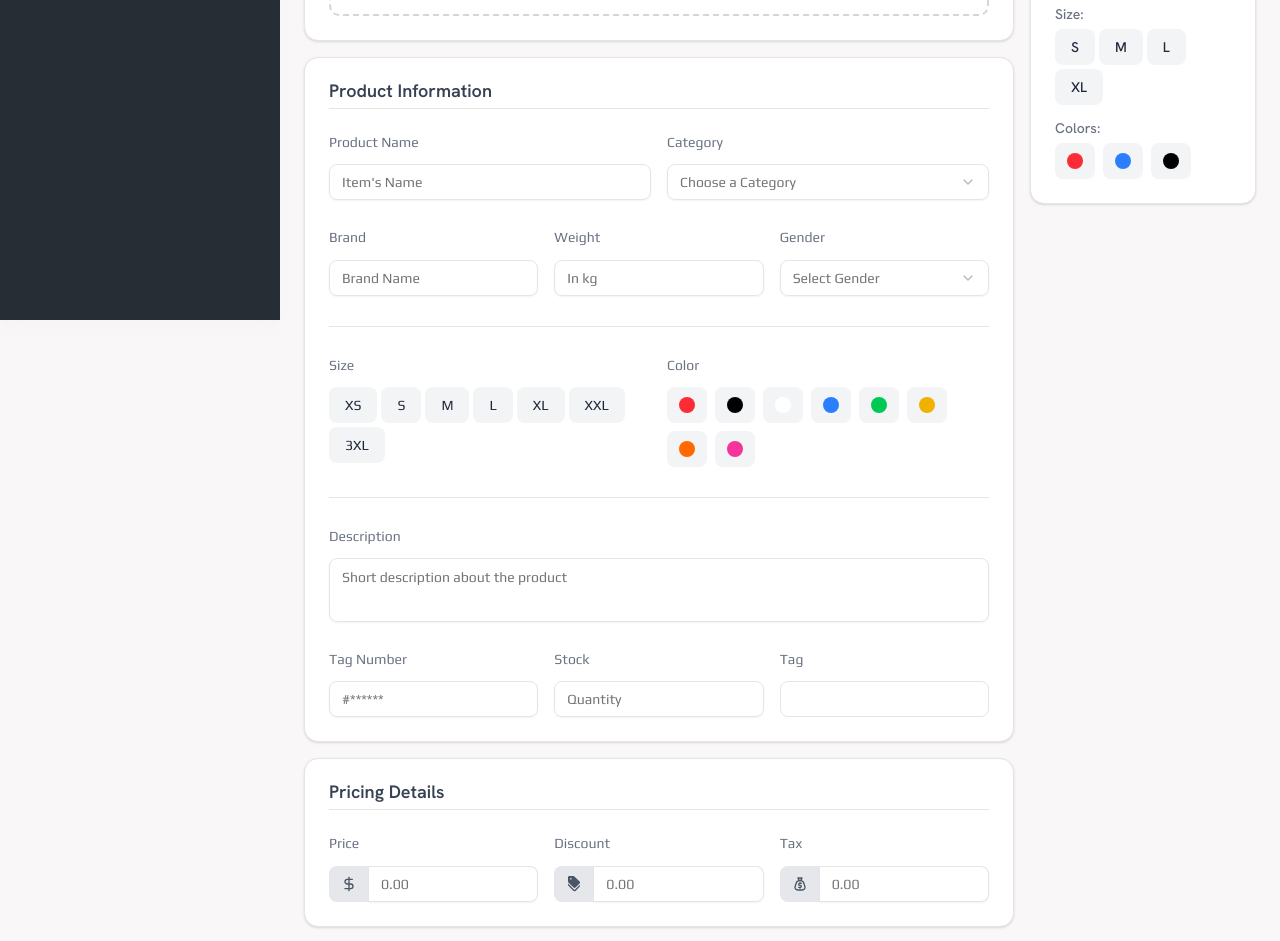
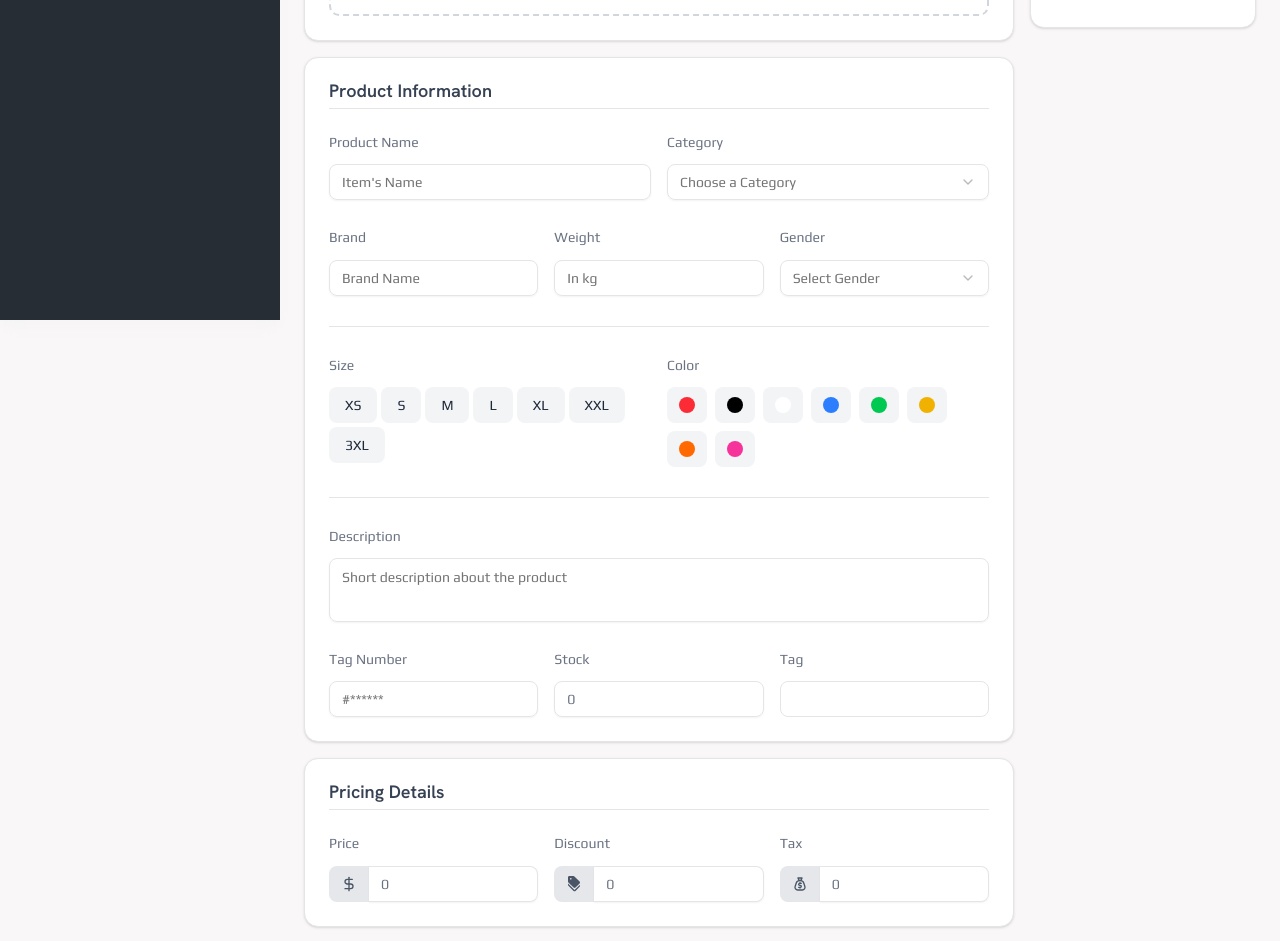
Before and after one commit to 991996/RK-Dashboard, a React (Vite) app: page /addProduct in a window 1280 px wide. Shown: the part 480-1421 px from the top of the page. Built offline with nearby package versions, Linux system fonts and the light colour scheme.

Commit message:
add product reducer

```diff
--- a/src/pages/products/ColorInput.jsx
+++ b/src/pages/products/ColorInput.jsx
@@ -1,14 +1,26 @@
 import { Button } from "@/components/ui/button";
 import { colorClasses, colorsList } from "@/data/productList";
 
-export default function ColorInput({ colors = colorsList }) {
+export default function ColorInput({ colors = colorsList, product, dispatch }) {
   return (
     <div className="flex flex-wrap gap-2">
       {colors.map((color, index) => {
         return (
           <Button
             key={index}
-            className="cursor-pointer bg-gray-100 hover:bg-gray-100 p-3"
+            type="button"
+            className={`cursor-pointer p-3
+              ${
+                product?.colors.includes(color)
+                  ? "bg-gray-500 text-white"
+                  : "bg-gray-100 text-gray-800 hover:bg-gray-100"
+              }`}
+            onClick={() => {
+              dispatch({
+                type: "TOGGLE_COLOR",
+                payload: color,
+              });
+            }}
           >
             <div
               className={`w-4 aspect-square rounded-full ${colorClasses[color]}`}
--- a/src/pages/products/PricingDetails.jsx
+++ b/src/pages/products/PricingDetails.jsx
@@ -7,7 +7,7 @@ import { DollarSign } from "lucide-react";
 import { MdDiscount } from "react-icons/md";
 import { TbTax } from "react-icons/tb";
 
-export function PricingDetails() {
+export function PricingDetails({ product, dispatch }) {
   return (
     <Card
       className="text-gray-500 dark:text-gray-300 text-lg
@@ -20,7 +20,6 @@ export function PricingDetails() {
         <hr />
       </CardHeader>
       <CardContent>
-        <form>
         <FieldGroup>
           <FieldSet>
             <FieldGroup>
@@ -39,6 +38,14 @@ export function PricingDetails() {
                       placeholder="0.00"
                       type="number"
                       required
+                      value={product.price}
+                      onChange={(event) =>
+                        dispatch({
+                          type: "UPDATE_FIELD",
+                          field: "price",
+                          value: event.target.value,
+                        })
+                      }
                     />
                   </ButtonGroup>
                 </Field>
@@ -51,7 +58,19 @@ export function PricingDetails() {
                     >
                       <MdDiscount />
                     </Button>
-                      <Input id="discount" placeholder="0.00" type="number" />
+                    <Input
+                      id="discount"
+                      placeholder="0.00"
+                      type="number"
+                      value={product.discount}
+                      onChange={(event) =>
+                        dispatch({
+                          type: "UPDATE_FIELD",
+                          field: "discount",
+                          value: event.target.value,
+                        })
+                      }
+                    />
                   </ButtonGroup>
                 </Field>
                 <Field>
@@ -63,14 +82,25 @@ export function PricingDetails() {
                     >
                       <TbTax />
                     </Button>
-                      <Input id="tax" placeholder="0.00" type="number" />
+                    <Input
+                      id="tax"
+                      placeholder="0.00"
+                      type="number"
+                      value={product.tax}
+                      onChange={(event) =>
+                        dispatch({
+                          type: "UPDATE_FIELD",
+                          field: "tax",
+                          value: event.target.value,
+                        })
+                      }
+                    />
                   </ButtonGroup>
                 </Field>
               </div>
             </FieldGroup>
           </FieldSet>
         </FieldGroup>
-        </form>
       </CardContent>
     </Card>
   );
--- a/src/pages/products/ProductCard.jsx
+++ b/src/pages/products/ProductCard.jsx
@@ -1,12 +1,10 @@
 import { Card, CardContent } from "@/components/ui/card";
 import productImage from "@/assets/p-1.png";
 import { Label } from "@/components/ui/label";
-import SizeInput from "./SizeInput";
-import ColorInput from "./ColorInput";
+import { Button } from "@/components/ui/button";
+import { colorClasses } from "@/data/productList";
 
-export default function ProductCard() {
-  const colors = ["red", "blue", "black"];
-  const sizes = ["S", "M", "L", "XL"];
+export default function ProductCard({ product }) {
   return (
     <Card
       className="text-gray-500 dark:text-gray-300 text-lg
@@ -21,7 +19,7 @@ export default function ProductCard() {
           {/* product name */}
           <div className="flex items-center gap-2">
             <h1 className="font-semibold text-lg text-gray-700">
-              Men Black Slim Fit T-shirt
+              {product.name}
             </h1>
             <p className="text-sm">(Fashion)</p>
           </div>
@@ -29,7 +27,7 @@ export default function ProductCard() {
           <div className="flex flex-col gap-1">
             <Label>Price:</Label>
             <div className="flex gap-2 font-medium items-center">
-              <p className=" line-through">$100</p>
+              <p className=" line-through">${product.price}</p>
               <p className="text-gray-700">$80</p>
               <p className="text-sm">(30% off)</p>
             </div>
@@ -37,12 +35,38 @@ export default function ProductCard() {
           {/* size */}
           <div className="flex flex-col gap-2">
             <Label>Size:</Label>
-            <SizeInput sizes={sizes} />
+            <div className="flex flex-wrap gap-1">
+              {product?.sizes.map((size, index) => {
+                return (
+                  <Button
+                    key={index}
+                    type="button"
+                    className="cursor-pointer bg-gray-100 text-gray-800 hover:bg-gray-100"
+                  >
+                    {size}
+                  </Button>
+                );
+              })}
+            </div>
           </div>
           {/* Colors */}
           <div className="flex flex-col gap-2">
             <Label>Colors:</Label>
-            <ColorInput colors={colors} />
+            <div className="flex flex-wrap gap-2">
+              {product?.colors.map((color, index) => {
+                return (
+                  <Button
+                    key={index}
+                    type="button"
+                    className="cursor-pointer p-3 bg-gray-100 text-gray-800 hover:bg-gray-100"
+                  >
+                    <div
+                      className={`w-4 aspect-square rounded-full ${colorClasses[color]}`}
+                    ></div>
+                  </Button>
+                );
+              })}
+            </div>
           </div>
         </div>
       </CardContent>
--- a/src/pages/products/ProductInfoForm.jsx
+++ b/src/pages/products/ProductInfoForm.jsx
@@ -21,7 +21,8 @@ import TagInput from "./TagInput";
 import ColorInput from "./ColorInput";
 import SizeInput from "./SizeInput";
 
-export function ProductInfoForm() {
+export function ProductInfoForm({ product, dispatch }) {
+  console.log(product);
   return (
     <Card
       className="text-gray-500 dark:text-gray-300 text-lg
@@ -34,14 +35,25 @@ export function ProductInfoForm() {
         <hr />
       </CardHeader>
       <CardContent>
-        <form>
         <FieldGroup>
           <FieldSet>
             <FieldGroup>
               <div className="grid grid-cols-1 md:grid-cols-2 gap-4">
                 <Field>
                   <FieldLabel htmlFor="name">Product Name</FieldLabel>
-                    <Input id="name" placeholder="Item's Name" required />
+                  <Input
+                    id="name"
+                    placeholder="Item's Name"
+                    required
+                    value={product.name}
+                    onChange={(event) =>
+                      dispatch({
+                        type: "UPDATE_FIELD",
+                        field: "name",
+                        value: event.target.value,
+                      })
+                    }
+                  />
                 </Field>
                 <Field>
                   <FieldLabel htmlFor="category">Category</FieldLabel>
@@ -65,11 +77,35 @@ export function ProductInfoForm() {
               <div className="grid grid-cols-2 lg:grid-cols-3 gap-4">
                 <Field>
                   <FieldLabel htmlFor="brand">Brand</FieldLabel>
-                    <Input id="brand" placeholder="Brand Name" required />
+                  <Input
+                    id="brand"
+                    placeholder="Brand Name"
+                    required
+                    value={product.brand}
+                    onChange={(event) =>
+                      dispatch({
+                        type: "UPDATE_FIELD",
+                        field: "brand",
+                        value: event.target.value,
+                      })
+                    }
+                  />
                 </Field>
                 <Field>
                   <FieldLabel htmlFor="weight">Weight</FieldLabel>
-                    <Input id="weight" placeholder="In kg" required />
+                  <Input
+                    id="weight"
+                    placeholder="In kg"
+                    required
+                    value={product.weight}
+                    onChange={(event) =>
+                      dispatch({
+                        type: "UPDATE_FIELD",
+                        field: "weight",
+                        value: event.target.value,
+                      })
+                    }
+                  />
                 </Field>
                 <Field>
                   <FieldLabel htmlFor="gender">Gender</FieldLabel>
@@ -95,11 +131,11 @@ export function ProductInfoForm() {
               <div className="grid grid-cols-1 xl:grid-cols-2 gap-4">
                 <Field>
                   <FieldLabel htmlFor="size">Size</FieldLabel>
-                    <SizeInput />
+                  <SizeInput product={product} dispatch={dispatch} />
                 </Field>
                 <Field>
                   <FieldLabel htmlFor="size">Color</FieldLabel>
-                    <ColorInput />
+                  <ColorInput product={product} dispatch={dispatch} />
                 </Field>
               </div>
             </FieldGroup>
@@ -113,13 +149,33 @@ export function ProductInfoForm() {
                   id="description"
                   placeholder="Short description about the product"
                   className="resize-none"
+                  value={product.description}
+                  onChange={(event) =>
+                    dispatch({
+                      type: "UPDATE_FIELD",
+                      field: "description",
+                      value: event.target.value,
+                    })
+                  }
                 />
               </Field>
 
               <div className="grid grid-cols-1 sm:grid-cols-2 lg:grid-cols-3 gap-4">
                 <Field>
                   <FieldLabel htmlFor="tagNumber">Tag Number</FieldLabel>
-                    <Input id="tagNumber" placeholder="#******" type="number" />
+                  <Input
+                    id="tagNumber"
+                    placeholder="#******"
+                    type="number"
+                    value={product.tagNumber}
+                    onChange={(event) =>
+                      dispatch({
+                        type: "UPDATE_FIELD",
+                        field: "tagNumber",
+                        value: event.target.value,
+                      })
+                    }
+                  />
                 </Field>
                 <Field>
                   <FieldLabel htmlFor="stock">Stock</FieldLabel>
@@ -128,6 +184,14 @@ export function ProductInfoForm() {
                     placeholder="Quantity"
                     type="number"
                     required
+                    value={product.stock}
+                    onChange={(event) =>
+                      dispatch({
+                        type: "UPDATE_FIELD",
+                        field: "stock",
+                        value: event.target.value,
+                      })
+                    }
                   />
                 </Field>
                 <Field>
@@ -138,7 +202,6 @@ export function ProductInfoForm() {
             </FieldGroup>
           </FieldSet>
         </FieldGroup>
-        </form>
       </CardContent>
     </Card>
   );
--- a/src/pages/products/SizeInput.jsx
+++ b/src/pages/products/SizeInput.jsx
@@ -1,14 +1,26 @@
 import { Button } from "@/components/ui/button";
 import { sizeList } from "@/data/productList";
 
-export default function SizeInput({ sizes = sizeList }) {
+export default function SizeInput({ sizes = sizeList, product, dispatch }) {
   return (
     <div className="flex flex-wrap gap-1">
       {sizes.map((size, index) => {
         return (
           <Button
             key={index}
-            className="cursor-pointer bg-gray-100 text-gray-800 hover:bg-gray-100"
+            type="button"
+            className={`cursor-pointer
+              ${
+                product?.sizes.includes(size)
+                  ? "bg-gray-500 text-white"
+                  : "bg-gray-100 text-gray-800 hover:bg-gray-100"
+              }`}
+            onClick={() => {
+              dispatch({
+                type: "TOGGLE_SIZE",
+                payload: size,
+              });
+            }}
           >
             {size}
           </Button>
--- a/src/pages/products/mainPages/AddProduct.jsx
+++ b/src/pages/products/mainPages/AddProduct.jsx
@@ -4,11 +4,12 @@ import { ProductInfoForm } from "../ProductInfoForm";
 import UploadPhoto from "../UploadPhoto";
 import PrimaryButton from "@/myComponents/PrimaryButton";
 import OutlineButton from "@/myComponents/OutlineButton";
-import { useState } from "react";
+import { useReducer } from "react";
 import { v4 as uuidv4 } from "uuid";
+import productReducer from "@/reducers/productReducer";
 
 export default function AddProduct() {
-  const [product, setProduct] = useState({
+  const initialState = {
     id: uuidv4(),
     name: "",
     images: [],
@@ -25,23 +26,25 @@ export default function AddProduct() {
     price: 0,
     discount: 0,
     tax: 0,
-  });
+  };
+  const [product, dispatch] = useReducer(productReducer, initialState);
+  //console.log(product);
   return (
     <div
       className="grid grid-cols-1
     xl:grid-cols-4 gap-y-4 xl:gap-4 py-6"
     >
-      <form className="col-span-3 flex flex-col gap-4">
+      <div className="col-span-3 flex flex-col gap-4">
         <UploadPhoto />
-        <ProductInfoForm />
-        <PricingDetails />
+        <ProductInfoForm product={product} dispatch={dispatch} />
+        <PricingDetails product={product} dispatch={dispatch} />
         <div className="flex flex-col md:flex-row gap-3">
           <PrimaryButton text="Submit" type="submit" />
           <OutlineButton text="cancel" />
         </div>
-      </form>
+      </div>
       <div className="col-span-1">
-        <ProductCard />
+        <ProductCard product={product} />
       </div>
     </div>
   );
--- /dev/null
+++ b/src/reducers/productReducer.jsx
@@ -0,0 +1,29 @@
+export default function productReducer(state, action) {
+  switch (action.type) {
+    case "UPDATE_FIELD":
+      return {
+        ...state,
+        [action.field]: action.value,
+      };
+    case "TOGGLE_SIZE": {
+      const exists = state.sizes.includes(action.payload);
+      return {
+        ...state,
+        sizes: exists
+          ? state.sizes.filter((size) => size !== action.payload)
+          : [...state.sizes, action.payload],
+      };
+    }
+    case "TOGGLE_COLOR": {
+      const exists = state.colors.includes(action.payload);
+      return {
+        ...state,
+        colors: exists
+          ? state.colors.filter((color) => color !== action.payload)
+          : [...state.colors, action.payload],
+      };
+    }
+    default:
+      return state;
+  }
+}
```
Lines whose indentation alone changed are shown as unchanged.
